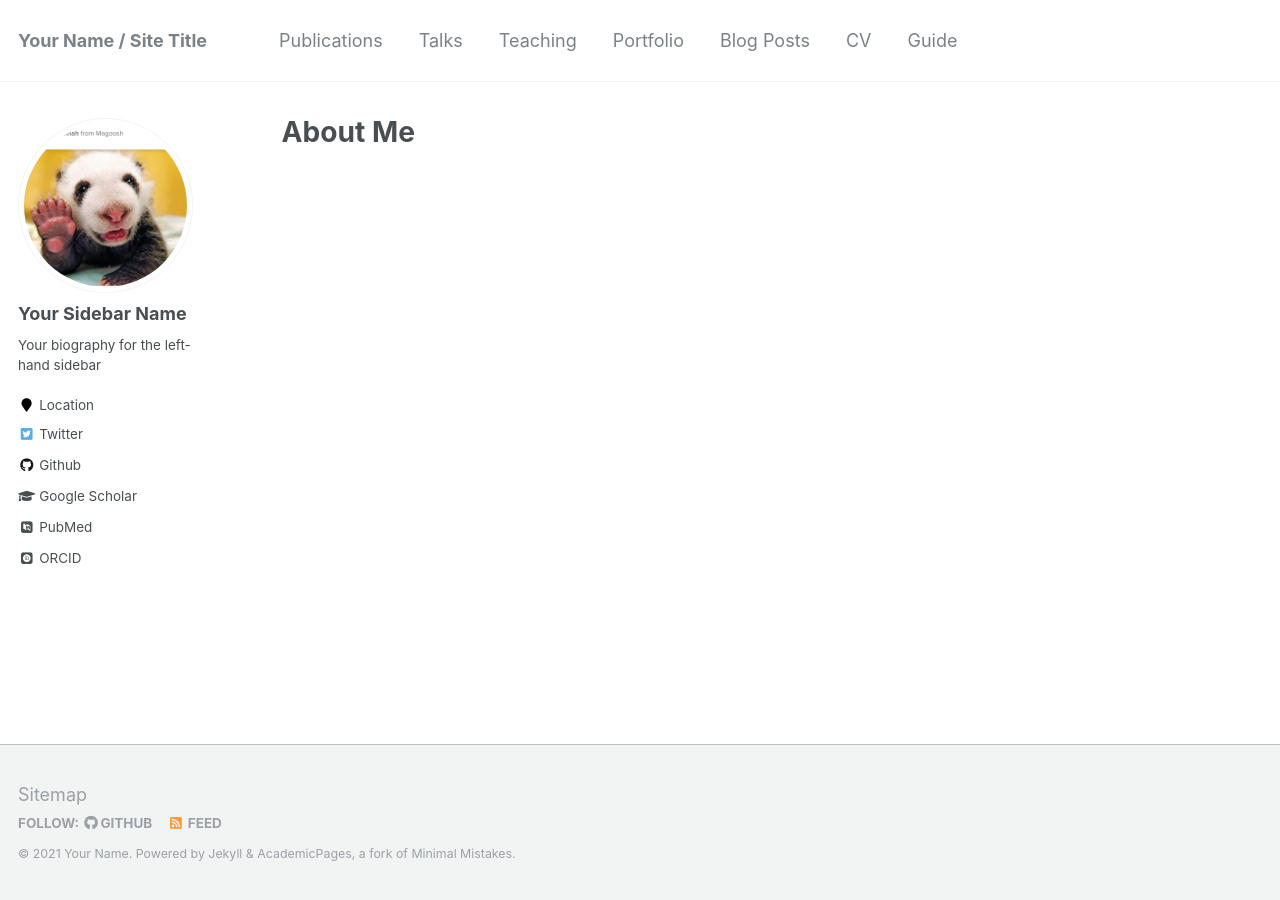
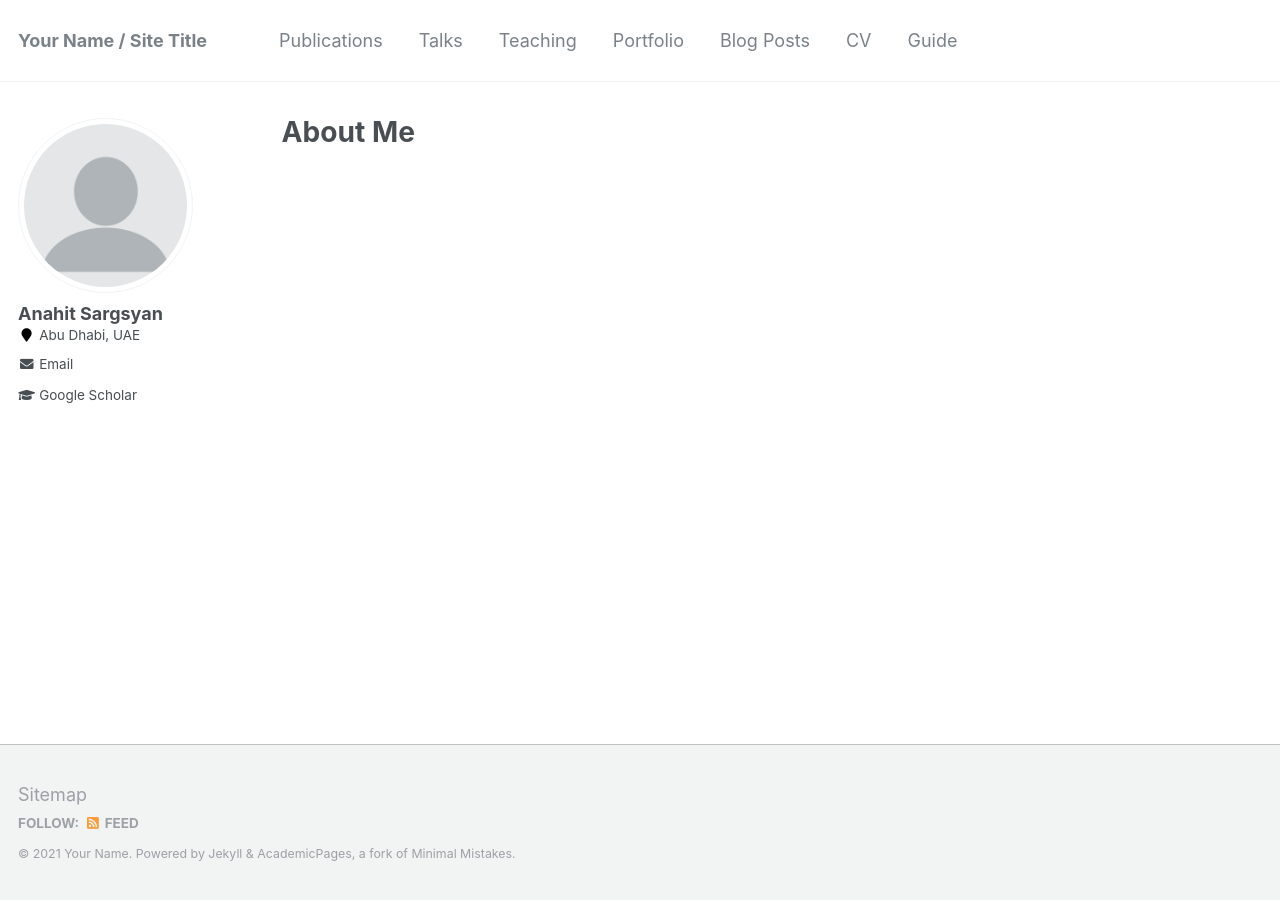
Before and after one commit to asargsian/asargsian.github.io, a Jekyll site: the page built from _pages/about.md, in a window 1280 px wide. Built offline with Jekyll 4.4.1, drawn with Linux system fonts in a browser that asks for light colours; some web fonts are replaced.

Commit message:
Update _config.yml

```diff
--- a/_config.yml
+++ b/_config.yml
@@ -11,9 +11,9 @@ title                    : "Your Name / Site Title"
 title_separator          : "-"
 name                     : &name "Your Name"
 description              : &description "personal description"
-url                      : https://academicpages.github.io # the base hostname & protocol for your site e.g. "https://mmistakes.github.io"
+url                      : https://asargsian.github.io # the base hostname & protocol for your site e.g. "https://mmistakes.github.io"
 baseurl                  : "" # the subpath of your site, e.g. "/blog"
-repository               : "academicpages/academicpages.github.io"
+repository               : "asargsian/asargsian.github.io"
 teaser                   :  # filename of teaser fallback teaser image placed in /images/, .e.g. "500x300.png"
 breadcrumbs              : false # true, false (default)
 words_per_minute         : 160
@@ -80,14 +80,14 @@ analytics:
 
 # Site Author
 author:
-  name             : "Your Sidebar Name"
-  avatar           : "profile.png"
-  bio              : "Your biography for the left-hand sidebar"
-  location         : "Location"
+  name             : "Anahit Sargsyan"
+  avatar           : "profile1.png"
+  bio              :
+  location         : "Abu Dhabi, UAE"
   employer         :
-  pubmed           : "https://www.ncbi.nlm.nih.gov/pubmed/?term=john+snow"
-  googlescholar    : "http://yourfullgooglescholarurl.com"
-  email            :
+  pubmed           :
+  googlescholar    : "https://scholar.google.com/citations?user=UW7U2WAAAAAJ&hl=en&oi=ao"
+  email            : "as12831@nyu.edu"
   researchgate     :  # example: "https://www.researchgate.net/profile/yourprofile"
   uri              :
   bitbucket        :
@@ -96,20 +96,20 @@ author:
   flickr           :
   facebook         :
   foursquare       :
-  github           : "academicpages"
+  github           :
   google_plus      :
   keybase          :
   instagram        :
   impactstory      : #"https://profiles.impactstory.org/u/xxxx-xxxx-xxxx-xxxx"
   lastfm           :
   linkedin         :
-  orcid            : "http://orcid.org/yourorcidurl"
+  orcid            :
   pinterest        :
   soundcloud       :
   stackoverflow    : # http://stackoverflow.com/users/123456/username
   steam            :
   tumblr           :
-  twitter          : "replacethistwitterhandle"
+  twitter          :
   vine             :
   weibo            :
   xing             :
```
